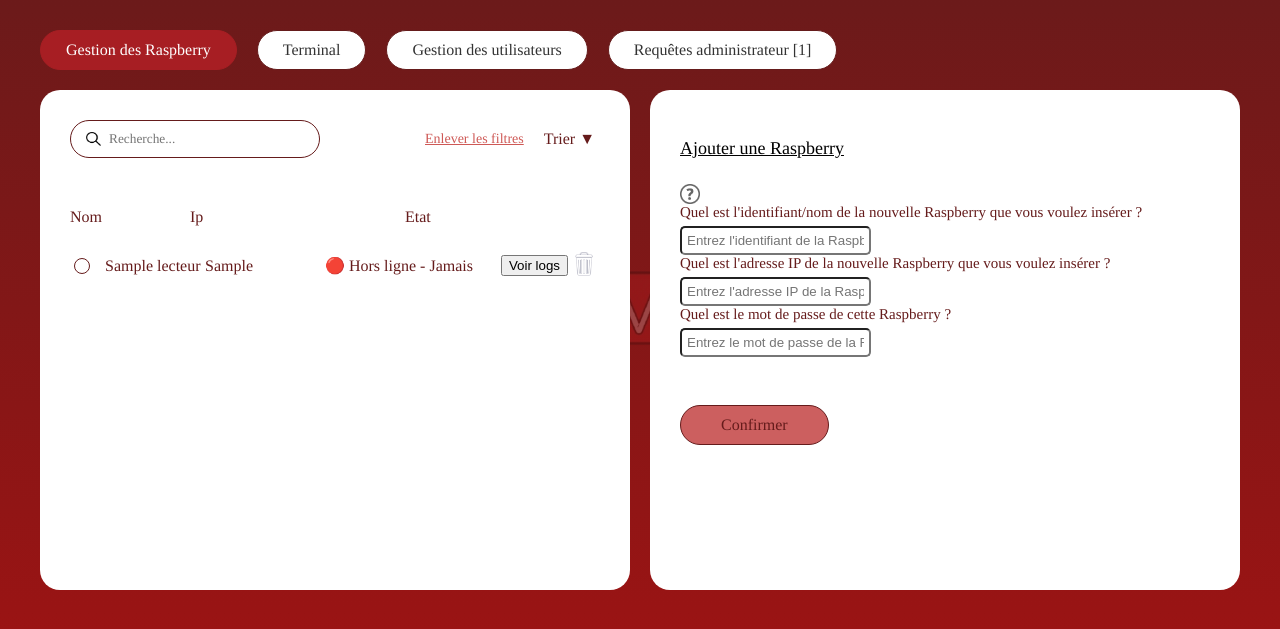
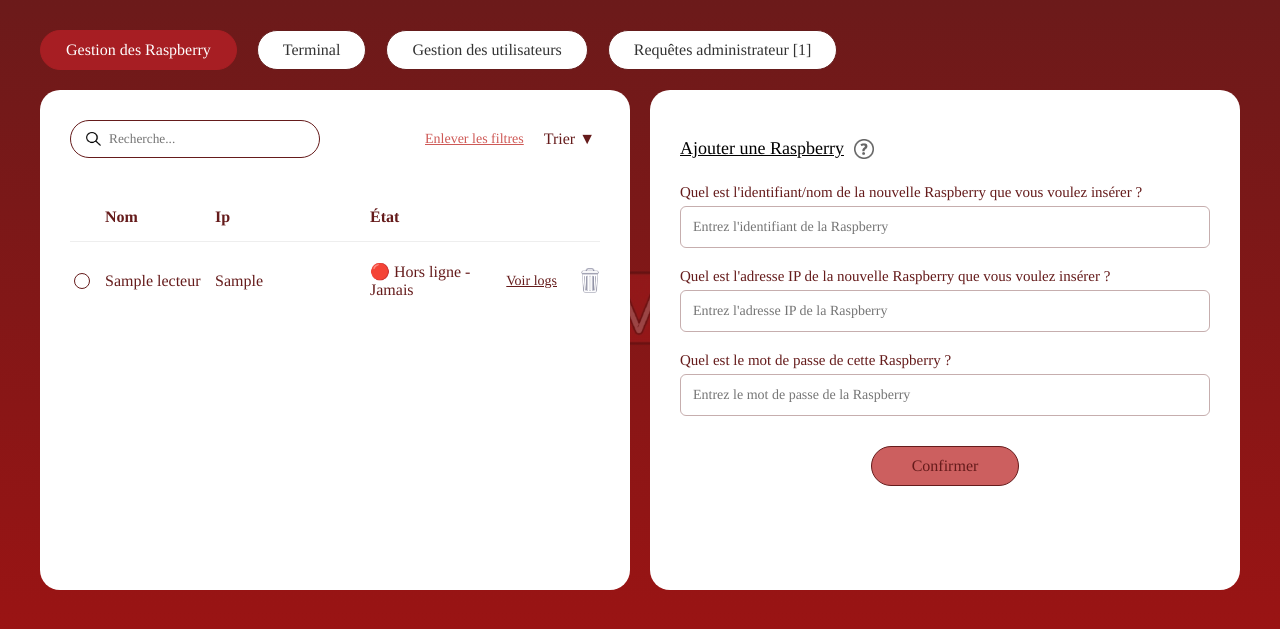
Before and after one commit to LazyToonG/S401, a Flask app: page /admin?sort_rasp=asc in a window 1280 px wide. Shown: the part 91-720 px from the top of the page. Run offline with Flask 3, Linux system fonts and the light colour scheme; the visitor is signed in with stand-in values (Sample User, id 1); data comes from the database, SQL or seed files in the repository; tables that the repository leaves empty hold one stand-in row (values such as "Sample post"); parts of the project's set-up code (start-up, migrations or seed data) failed here and were passed over.

Commit message:
css rasp + correction recherche rasp

```diff
--- a/MusiQuali/app/controllers/AdminController.py
+++ b/MusiQuali/app/controllers/AdminController.py
@@ -200,7 +200,7 @@
 @reqrole('admin')
 def api_search_rasp():
     traductions = ts.tradAdmin()
-    langue_choisie = ts.getLangue()
+    langue_choisie = session.get('lang', ts.getLangue())
     textes = traductions[langue_choisie]
 
     query = request.args.get('q', '')
@@ -210,4 +210,8 @@
     else:
         raspberry = rs.recherche(query)
 
-    return render_template("partials/admin_rasp_list.html", raspberry=raspberry, t=textes)
+    return render_template("partials/admin_rasp_list.html",
+                           raspberry=raspberry,
+                           t=textes,
+                           etatPing=etatPing,
+                           dernierOk=dernierOk)
--- a/MusiQuali/app/static/style_admin.css
+++ b/MusiQuali/app/static/style_admin.css
@@ -192,7 +192,7 @@
 .user-list-item { display: flex; align-items: center; padding: 5px 0; font-size: 16px; }
 .user-list-item .item-name, .user-role-text { width: 100px; color: #651b1b; } /* Aligne proprement les rôles */
 .user-list-item .user-role-text { flex: 1; text-align: left; margin-left: 20px; }
-.item-actions { display: flex; gap: 15px; cursor: pointer; opacity: 0.6; }
+.item-actions { display: flex; gap: 15px; cursor: pointer; }
 
 /* CHECKBOX RONDES */
 .custom-round-checkbox {
@@ -235,7 +235,22 @@
     padding: 10px 40px; border-radius: 20px; font-size: 16px;
     font-family: inherit; cursor: pointer; transition: 0.2s ease;
 }
-.btn-action-red:hover { background-color: #a71e23; color: white; }
+
+.btn-action-red-log {
+    background: none;
+    border: none;
+    border-radius: 6px;
+    color: #651b1b;
+    text-decoration: underline;
+    padding: 5px 13px;
+    font-size: 14px;
+    font-family: inherit;
+    cursor: pointer;
+    transition: 0.2s ease;
+    margin-right: 10px;
+}
+
+.btn-action-red:hover, .btn-action-red-log:hover { background-color: #a71e23; color: white; }
 
 .btn-outline-red {
     background-color: transparent; border: 1px solid #651b1b; color: #651b1b;
@@ -327,16 +342,19 @@
 }
 
 .tooltip-text ul {
+    font-size: 16px;
     padding-left: 18px;
     margin: 0;
 }
 
 .tooltip-text li {
+    font-size: 16px;
     margin-bottom: 8px;
     line-height: 1.4;
 }
 
 .tooltip-text code {
+    font-size: 14px;
     background: #333;
     color: #00ff99;
     padding: 2px 5px;
--- a/MusiQuali/app/templates/admin.html
+++ b/MusiQuali/app/templates/admin.html
@@ -21,6 +21,11 @@
             overflow: hidden;         /* Cache ce qui dépasse */
             text-overflow: ellipsis;  /* Ajoute les petits points "..." */
             padding-right: 15px;      /* Marge de sécurité pour ne pas coller au rôle */
+        }
+        .col-ip {
+            flex: 1; /* Prend exactement la même place que le nom (1 part) */
+            min-width: 120px;
+            padding-right: 15px;
         }
         .col-role {
             flex: 1;
@@ -80,53 +85,55 @@
                     </div>
                 </div>
 
-                <div class="users-list">
-                    <div class="user-list-item">
-                        <span class="item-name">Nom</span>
-                        <span class="user-role-text">Ip</span>
-                        <span class="user-role-text">Etat</span>
-                        <div class="item-actions">
+                <div class="users-list" id="rasp-list-container">
 
+                    <div class="user-list-item" style="font-weight: bold; padding-bottom: 15px; border-bottom: 1px solid #eee;">
+                        <span class="col-checkbox"></span>
+                        <span class="item-name col-nom">Nom</span>
+                        <span class="item-name col-ip">Ip</span>
+                        <span class="user-role-text col-role">État</span>
+                        <div class="item-actions" style="width: 120px;"></div>
                     </div>
-                    </div>
+
                     {% for r in raspberry %}
                     <div class="user-list-item">
-                        <input type="checkbox" class="custom-round-checkbox">
-                        <span class="item-name">{{ r.nomLecteur }}</span>
-                        <span class="item-name">{{ r.ip }}</span>
-                        <span class="user-role-text">
+                        <input type="checkbox" class="custom-round-checkbox col-checkbox">
+
+                        <span class="item-name col-nom">{{ r.nomLecteur }}</span>
+                        <span class="item-name col-ip">{{ r.ip }}</span>
+
+                        <span class="user-role-text col-role">
                             {% if etatPing.get(r.nomLecteur, False) %}
                                 🟢 En ligne
                             {% else %}
                                 🔴 Hors ligne - {{ dernierOk.get(r.nomLecteur, "Jamais") }}
                             {% endif %}
                         </span>
-                        <button type="button" onclick="openLogsModal('{{ r.nomLecteur }}')">
+
+                        <div class="item-actions" style="display: flex; align-items: center; gap: 15px; width: 120px; justify-content: flex-end;">
+                            <button class="btn-action-red-log" type="button" onclick="openLogsModal('{{ r.nomLecteur }}')" style="margin: 0; padding: 5px 8px;">
                                 Voir logs
                             </button>
-                        <div class="item-actions">
 
-                            <!-- DELETE FIX -->
-                            <form method="POST" action="/admin/action_rasp">
+                            <form method="POST" action="/admin/action_rasp" style="margin: 0; display: flex;">
                                 <input type="hidden" name="action" value="delete-rasp">
                                 <input type="hidden" name="raspberry-select" value="{{ r.idLecteur }}">
-
-                                <button type="submit" style="background:none;border:none;cursor:pointer;">
-                                    <img src="{{ url_for('static', filename='img/delete.png') }}"
-                                        alt="Delete"
-                                        class="delete-img">
+                                <button type="submit" style="background:none; border:none; cursor:pointer; padding:0; display: flex; align-items: center;">
+                                    <img src="{{ url_for('static', filename='img/delete.png') }}" alt="Delete" class="delete-img">
                                 </button>
                             </form>
-
                         </div>
+                    </div>
+                    {% else %}
+                    <div style="padding: 20px; text-align: center; color: #666; font-style: italic;">
+                        Aucune Raspberry trouvée.
                     </div>
                     {% endfor %}
                 </div>
             </div>
 
             <div class="admin-panel">
-                <h3 class="panel-title">{{t.titreRasp}}</h3>
-                <!--Info pour la procédure pour mettre son Raspberry-->
+                <h3 class="panel-title" style="display: flex; align-items: center; gap: 10px;">{{t.titreRasp}}
                     <div class="tooltip">
                     <img src="{{ url_for('static', filename='img/aide.png') }}" alt="aide" class="aide-img">
                     <span class="tooltip-text">
@@ -141,35 +148,43 @@
                         </ul>
                     </span>
                 </div>
-                    <form action="/admin/add_rasp" method="POST">
-                        <div class="mb-3 mt-3">
-                            <label for="nomLecteur" class="form-label">{{t.nomRasp}}</label>
+                </h3>
+                <!--Info pour la procédure pour mettre son Raspberry-->
+
+                    <form class="create-user-form" action="/admin/add_rasp" method="POST">
+                        <div class="input-group">
+                            <label for="nomLecteur" style="color: #651b1b;">{{t.nomRasp}}</label>
                             <input type="text"
-                                class="form-control"
+                                   class="transparent-input"
                                    id="nomLecteur"
                                    placeholder="{{t.form_nomRasp}}"
-                                name="nomLecteur">
-                            <br>
-                            <label for="ip" class="form-label">
-                                {{t.ipRasp}}
-                            </label>
+                                   name="nomLecteur"
+                                   required>
+                        </div>
+
+                        <div class="input-group">
+                            <label for="ip" style="color: #651b1b;">{{t.ipRasp}}</label>
                             <input type="text"
-                                class="form-control"
+                                   class="transparent-input"
                                    id="ip"
                                    placeholder="{{t.form_ipRasp}}"
-                                name="ip">
-                            <br>
-                            <label for="mdpRasp" class="form-label">
-                                {{t.mdpRasp}}
-                            </label>
+                                   name="ip"
+                                   required>
+                        </div>
+
+                        <div class="input-group">
+                            <label for="mdpRasp" style="color: #651b1b;">{{t.mdpRasp}}</label>
                             <input type="password"
-                                class="form-control"
+                                   class="transparent-input"
                                    id="mdpRasp"
                                    placeholder="{{t.form_mdpRasp}}"
-                                name="mdpRasp">
+                                   name="mdpRasp"
+                                   required>
                         </div>
-                        <br>
-                        <button type="submit" class="btn-action-red" style="text-align: center; margin-top: 30px;">{{t.confirm}}</button>
+
+                        <div style="text-align: center; margin-top: 30px;">
+                            <button type="submit" class="btn-action-red">{{t.confirm}}</button>
+                        </div>
                     </form>
                 </div>
 
```
Also changed, not shown: MusiQuali/app/templates/partials/admin_rasp_list.html (+29 -9 lines). Lines whose indentation alone changed are shown as unchanged.
